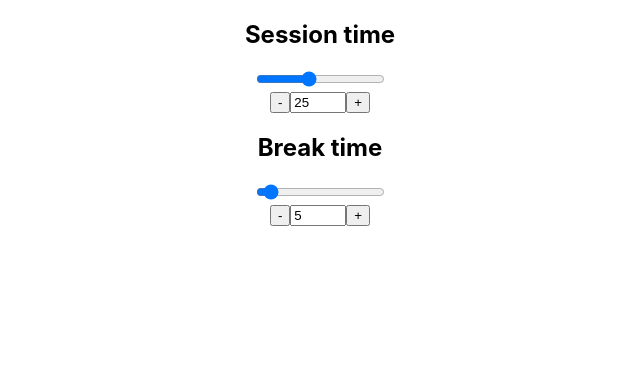
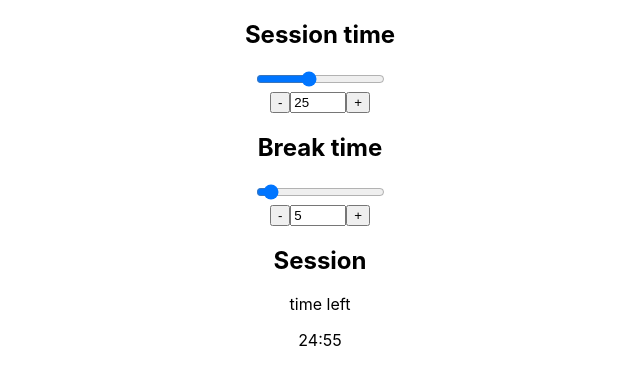
Before and after one commit to t1ml3arn-test-assignments/pomodoro-timer-react, a React (Create React App) app: page / in a window 1280 px wide. Shown: the top 384 px of the page, without its empty margins (320-960 px from the left). Built offline with nearby package versions, Linux system fonts and the light colour scheme.

Commit message:
add basic TimerView

```diff
--- a/src/App.js
+++ b/src/App.js
@@ -1,6 +1,7 @@
 import React, { Component } from 'react';
 import './App.css';
 import TimerSetup from './TimerSetup'
+import TimerView from './TimerView';
 
 class App extends Component {
 
@@ -10,20 +11,28 @@ class App extends Component {
     this.state = {
       breakTime: 5,
       sessionTime: 25,
+      secondsLeft: 25*60,
     }
   }
 
   setBreakTime = time => this.setState({ breakTime: time })
   setSessionTime = time => this.setState({ sessionTime: time })
 
+  componentDidMount() {
+    const timerId = window.setInterval(() => {
+      this.setState({ secondsLeft: this.state.secondsLeft-1 })
+    }, 1000)
+  }
+
   render() {
 
-    const {sessionTime, breakTime} = this.state
+    const {sessionTime, breakTime, secondsLeft} = this.state
 
     return (
       <div className="App">
         <TimerSetup timerType="Session time" time={ sessionTime } setTime={ this.setSessionTime } />
         <TimerSetup timerType="Break time" time={ breakTime }  setTime={ this.setBreakTime } />
+        <TimerView timerLabel='Session' secondsLeft={ secondsLeft }/>
       </div>
     );
   }
--- /dev/null
+++ b/src/TimerView.js
@@ -0,0 +1,19 @@
+import React, { Component } from 'react'
+import { secondsToString } from './utils';
+
+class TimerView extends Component {
+  render() {
+    const { timerLabel, secondsLeft } = this.props
+    let timeLeft = secondsToString(secondsLeft)
+
+    return (
+        <div>
+          <h2>{ timerLabel }</h2>
+          <p>time left</p>
+          <div>{ timeLeft }</div>
+        </div>
+    )
+  }
+}
+
+export default TimerView;
```
